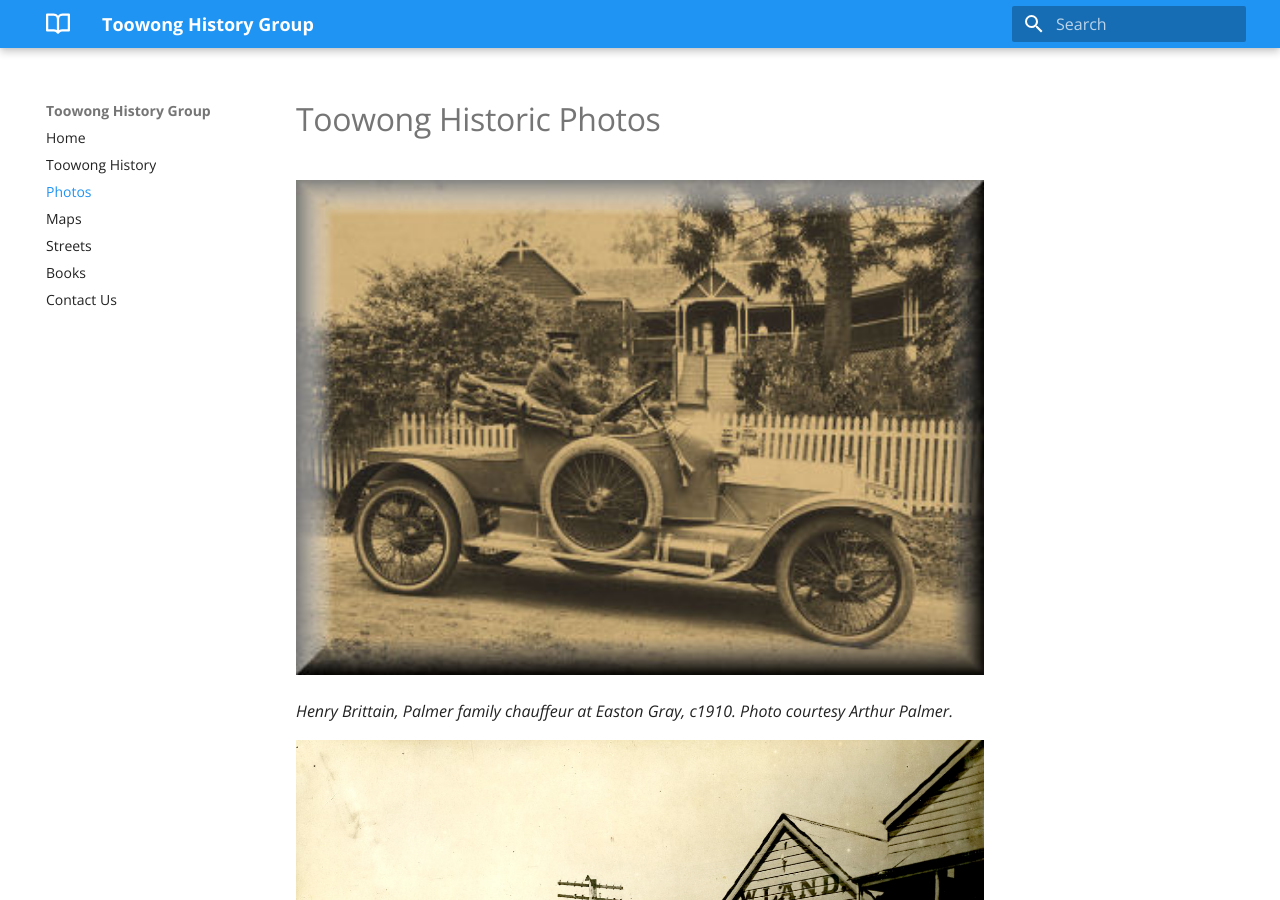
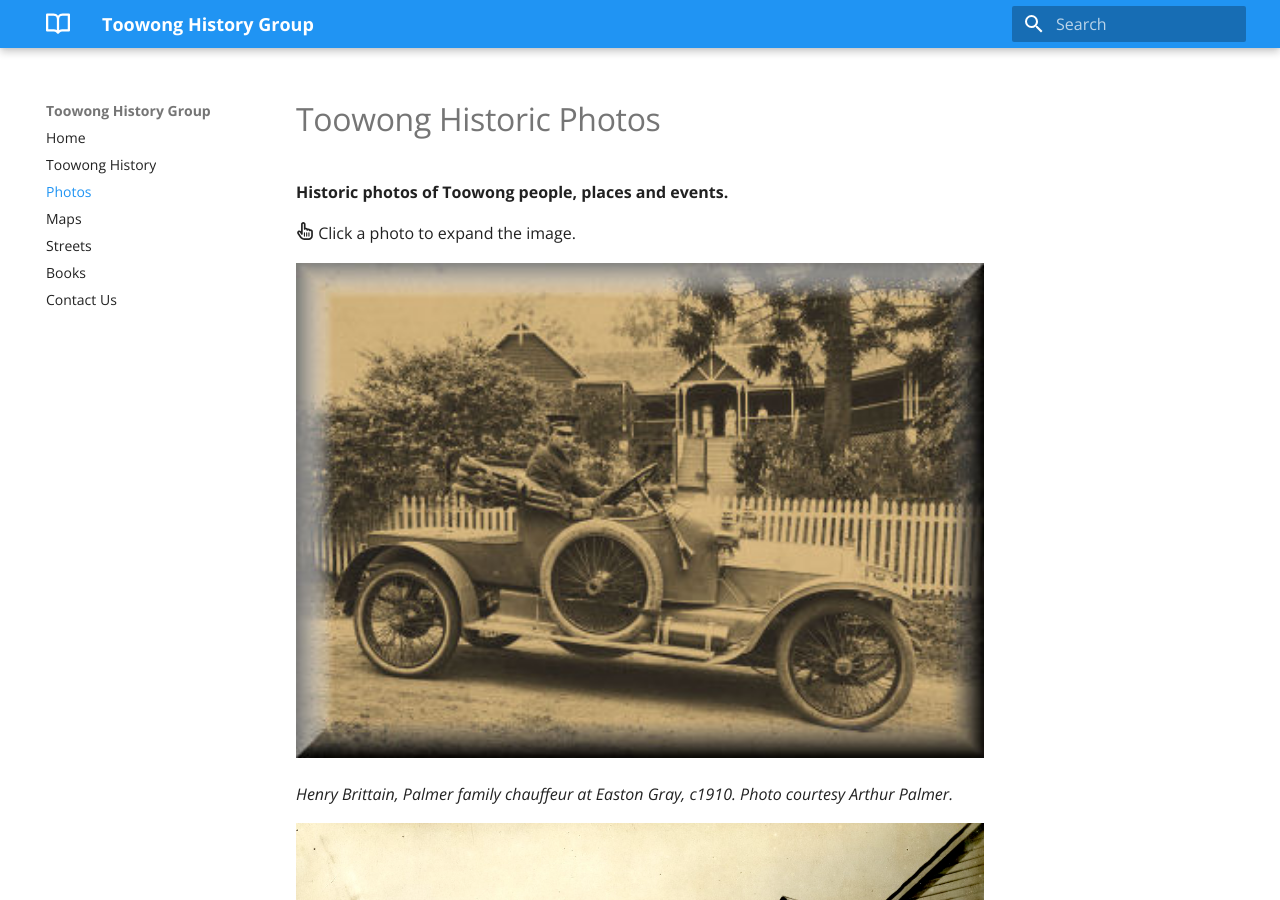
Before and after one commit to earth2gonzo/earth2gonzo.github.io, an MkDocs documentation site: the page built from docs/photos.md, in a window 1280 px wide and 900 px high. Built offline with MkDocs 1.6.1 and Material for MkDocs 9.7.7, drawn with Linux system fonts in a browser that asks for light colours.

Commit message:
Update photos.md

```diff
--- a/docs/photos.md
+++ b/docs/photos.md
@@ -1,4 +1,9 @@
 # Toowong Historic Photos
+
+**Historic photos of Toowong people, places and events.**
+
+:fontawesome-regular-hand-pointer: Click a photo to expand the image.
+
 
 ![car](assets/photos/car.jpg){ width=100% }
 
```
